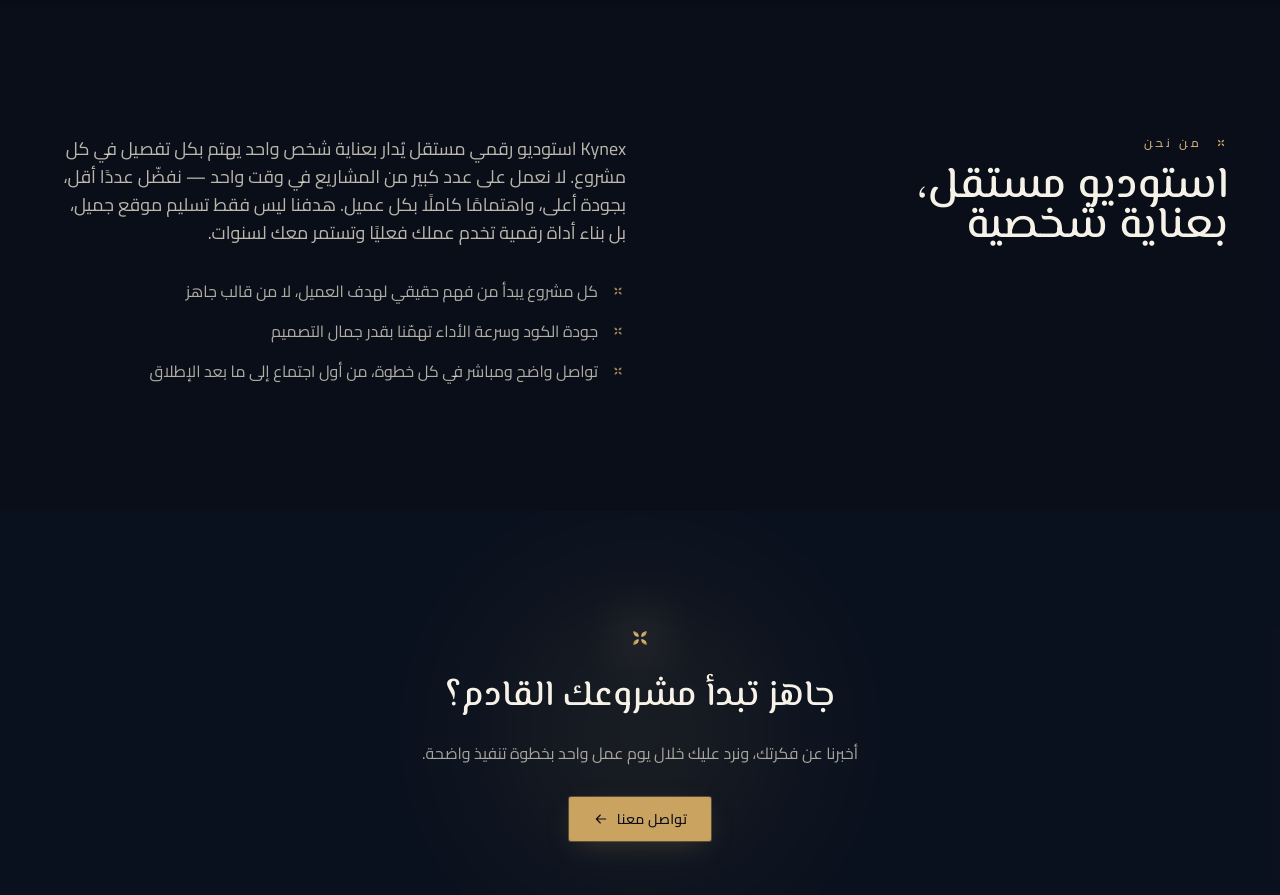
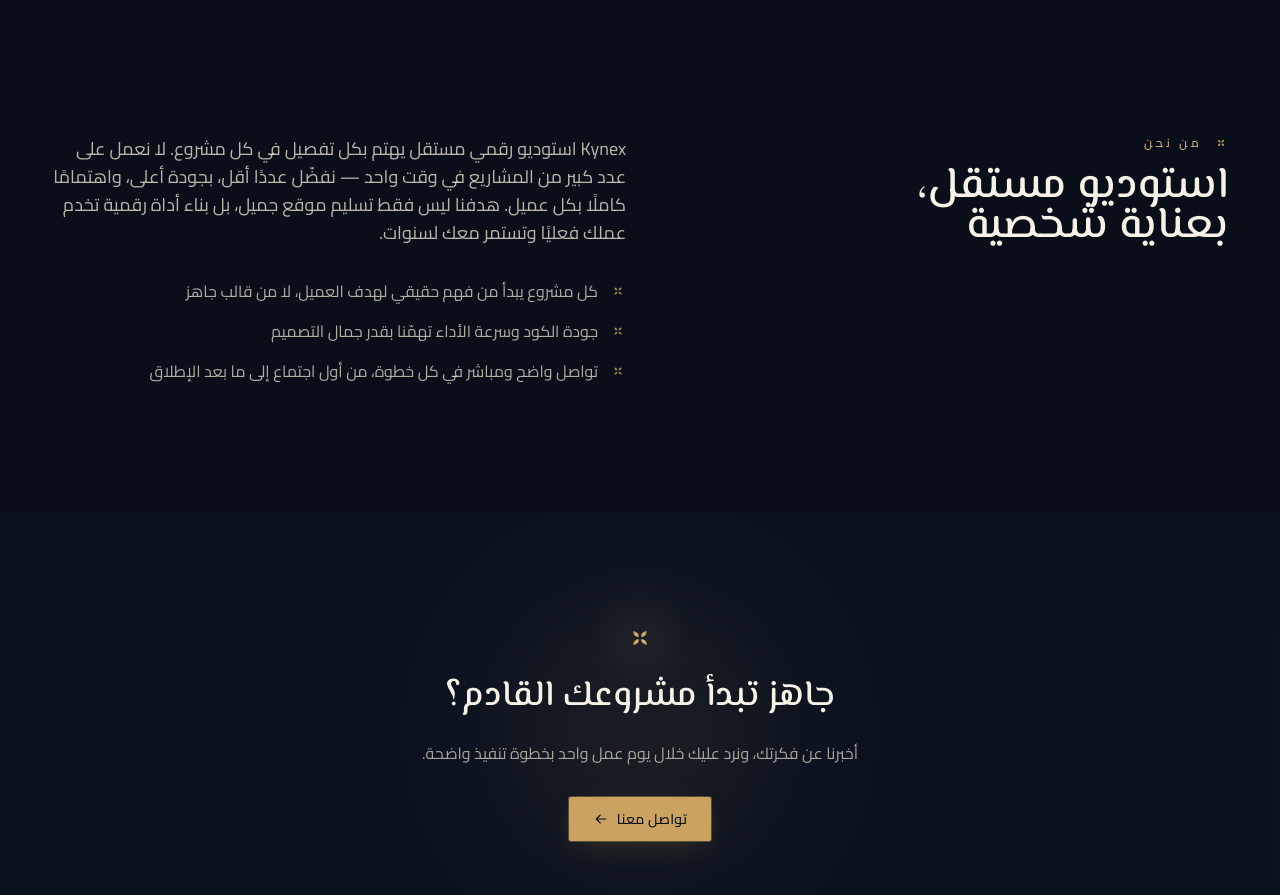
Before and after one commit to Kynex-studio/kynex-studio1, a React (Vite) app: page / in a window 1280 px wide. Shown: the part 4200-5095 px from the top of the page. Built offline with nearby package versions, Linux system fonts and the light colour scheme.

Commit message:
تحديث نص

```diff
--- a/src/data/content.js
+++ b/src/data/content.js
@@ -126,7 +126,7 @@
     about: {
       eyebrow: 'من نحن',
       title: 'استوديو مستقل، بعناية شخصية',
-      body: 'Kynex استوديو رقمي مستقل يُدار بعناية شخص واحد يهتم بكل تفصيل في كل مشروع. لا نعمل على عدد كبير من المشاريع في وقت واحد — نفضّل عددًا أقل، بجودة أعلى، واهتمامًا كاملًا بكل عميل. هدفنا ليس فقط تسليم موقع جميل، بل بناء أداة رقمية تخدم عملك فعليًا وتستمر معك لسنوات.',
+      body: 'Kynex استوديو رقمي مستقل يهتم بكل تفصيل في كل مشروع. لا نعمل على عدد كبير من المشاريع في وقت واحد — نفضّل عددًا أقل، بجودة أعلى، واهتمامًا كاملًا بكل عميل. هدفنا ليس فقط تسليم موقع جميل، بل بناء أداة رقمية تخدم عملك فعليًا وتستمر معك لسنوات.',
       principles: [
         'كل مشروع يبدأ من فهم حقيقي لهدف العميل، لا من قالب جاهز',
         'جودة الكود وسرعة الأداء تهمّنا بقدر جمال التصميم',
```
Also changed, not shown: hh.jpg (added), logo.jpg (added).
